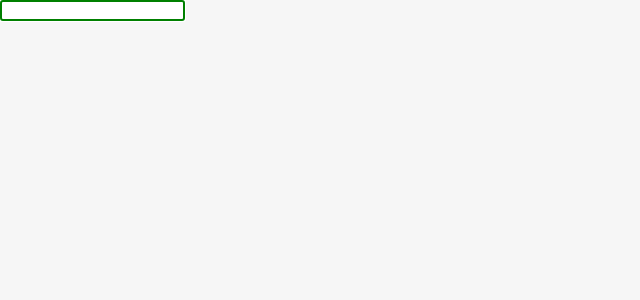
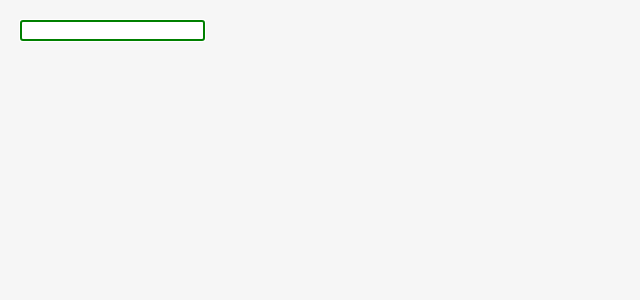
Before and after one commit to dymafr/vue-c15l3, a Vue app: page / in a window 1280 px wide. Shown: the top 300 px of the page, without its empty margins (0-640 px from the left). Built offline with nearby package versions, Linux system fonts and the light colour scheme.

Commit message:
1 file modified

```diff
--- a/src/App.vue
+++ b/src/App.vue
@@ -1,5 +1,7 @@
 <template>
-  <input v-focus="{ firstFocus: true, color: 'green' }" type="text" />
+  <div class="p-20">
+    <input v-focus="{ firstFocus: true, color: 'green' }" type="text" />
+  </div>
 </template>
 
 <script setup lang="ts">
```
